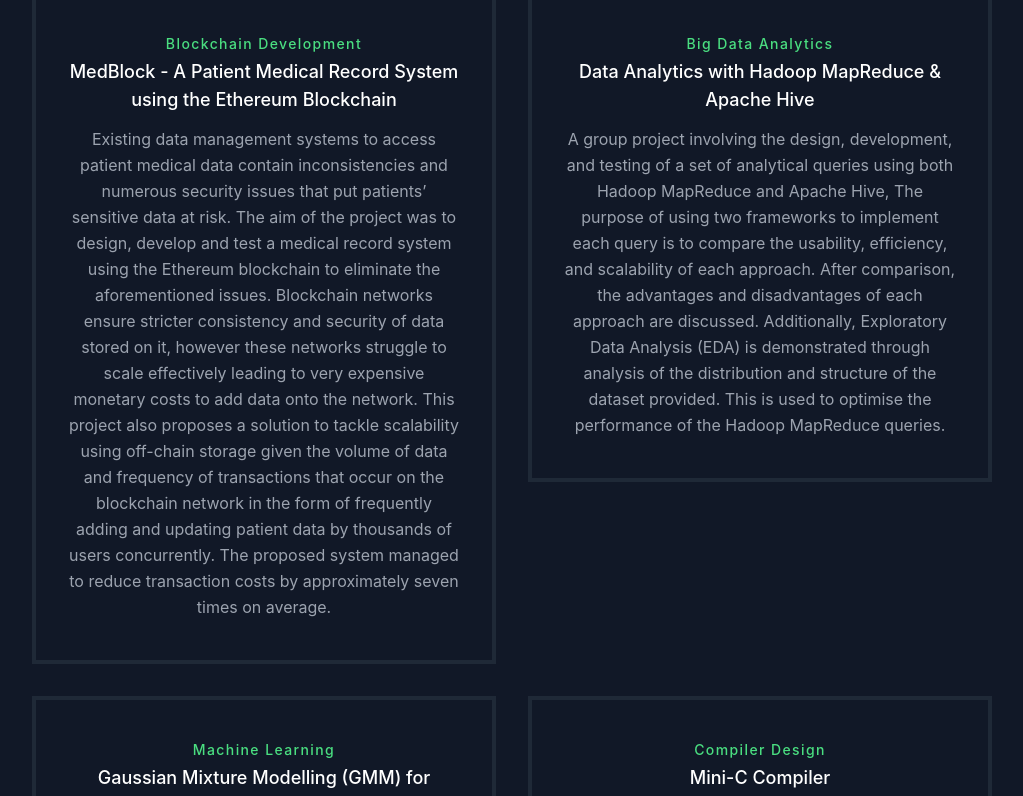
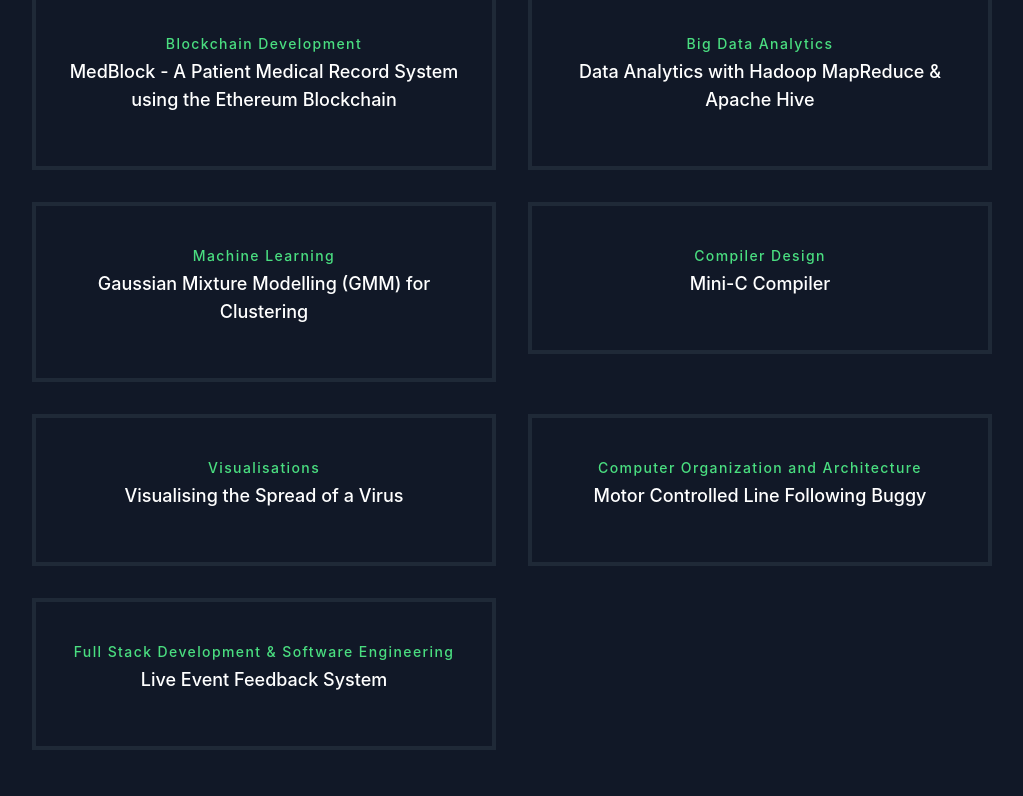
Before and after one commit to karan2605/Personal-Portfolio, a React (Create React App) app: page / in a window 1280 px wide. Shown: the part 1980-2776 px from the top of the page, without its empty margins (128-1151 px from the left). Built offline with nearby package versions, Linux system fonts and the light colour scheme.

Commit message:
shows projects on card click

```diff
--- a/src/components/Projects.js
+++ b/src/components/Projects.js
@@ -1,8 +1,16 @@
 import { CodeIcon } from "@heroicons/react/solid";
-import React from "react";
+import React, { useState } from 'react';
 import { projects } from "../data";
 
 export default function Projects() {
+  const [show, setShow] = useState(-1);
+
+  const onClickHandle = (i) => {
+
+    setShow(show === i ? -1 : i);
+
+  };
+
   return (
     <section id="projects" className="text-gray-400 bg-gray-900 body-font">
       <div className="container px-5 py-10 mx-auto text-center lg:px-40">
@@ -17,10 +25,11 @@
           </p>
         </div>
         <div className="flex flex-wrap -m-4">
-          {projects.map((project) => (
+          {projects.map((project, i) => (
             <a
               href={project.link}
               key={project.key}
+              onClick={() => onClickHandle(i)}
               className="sm:w-1/2 w-100 p-4">
               <div className="flex relative">
                 <div className="px-8 py-10 relative z-10 w-full border-4 border-gray-800 bg-gray-900  hover:opacity-100">
@@ -30,7 +39,7 @@
                   <h1 className="title-font text-lg font-medium text-white mb-3">
                     {project.title}
                   </h1>
-                  <p className="leading-relaxed">{project.description}</p>
+                   <p className="leading-relaxed">{show === i && project.description}</p>
                 </div>
               </div>
             </a>
```
